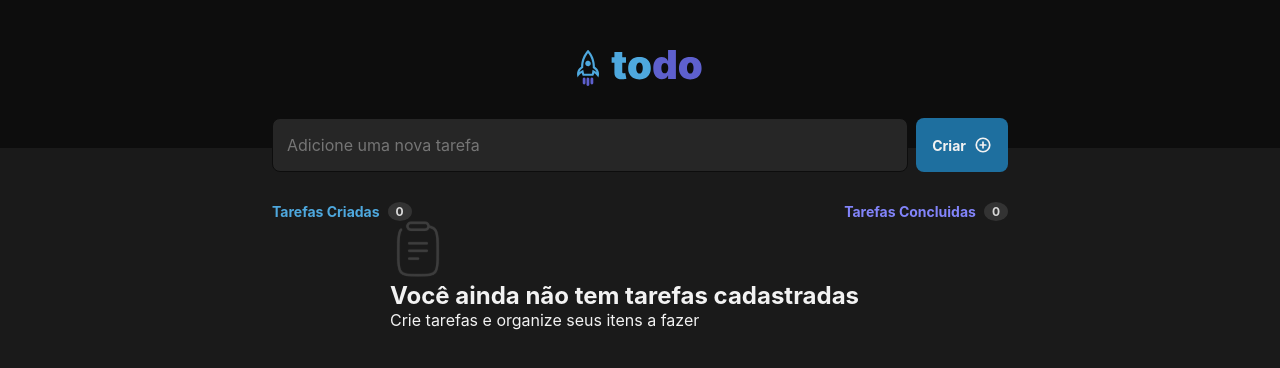
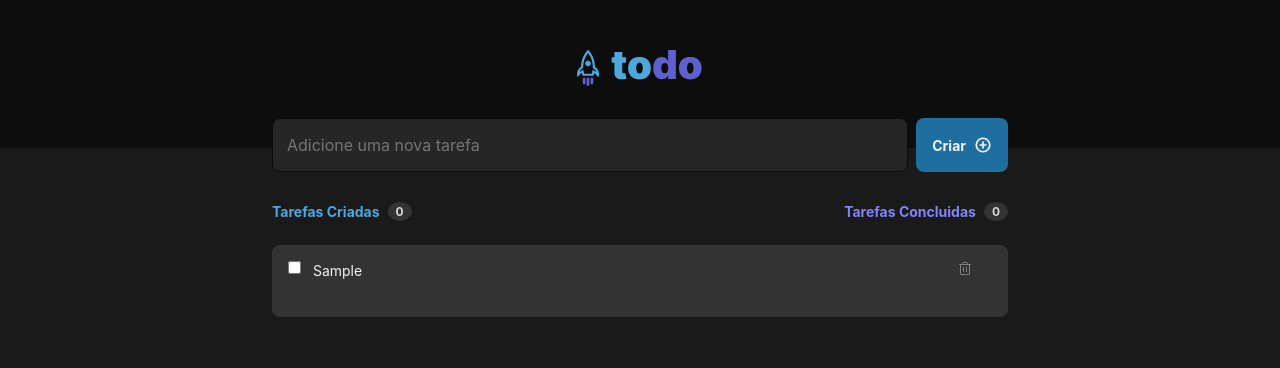
Before and after one commit to voncardoso/to-do-list, a React app: page / in a window 1280 px wide. Both pictures are taken after typing "Sample" into the empty fields and a click on the button "Criar". Shown: the top 368 px of the page. Built offline with nearby package versions, Linux system fonts and the light colour scheme; the HTML template or start-up script is replaced by a standard one.

Commit message:
fubnction dele task finalizada

```diff
--- a/src/App.tsx
+++ b/src/App.tsx
@@ -1,20 +1,18 @@
-import { useState } from 'react'
-import { Header } from './components/Header'
-import { NewTask } from './components/NewTask'
-import { Tasks } from './components/Tasks'
-
+import { useState } from "react";
+import { Header } from "./components/Header";
+import { NewTask } from "./components/NewTask";
+import { Tasks } from "./components/Tasks";
 
 function App() {
-
+  const [dataTakes, setDataTakes] = useState<any>([]);
   return (
     <section>
-      <Header/>
+      <Header />
       <main>
-        <NewTask/>
-        <Tasks/>
+        <NewTask />
       </main>
     </section>
-  )
+  );
 }
 
-export default App
+export default App;
--- a/src/components/NewTask.tsx
+++ b/src/components/NewTask.tsx
@@ -1,11 +1,13 @@
 import { PlusCircle } from "phosphor-react";
 import { ChangeEvent, FormEvent, useState } from "react";
 import styles from "./NewTask.module.css";
+import { Tasks } from "./Tasks";
 
 export function NewTask() {
   const [takesText, setTakesText] = useState("");
   const [dataTakes, setDataTakes] = useState<any>([]);
 
+  // criar a o item na to-do list
   function handleCreateNewToDo(event: FormEvent) {
     event.preventDefault();
 
@@ -13,12 +15,21 @@ export function NewTask() {
     setTakesText("");
   }
 
+  // pegar o evento da input
   function handleNewTaskesChenge(event: ChangeEvent<HTMLInputElement>) {
     setTakesText(event.target.value);
   }
 
-  console.log("data", dataTakes);
+  function deleteTasks(task: string) {
+    const taskTextDelete = dataTakes.filter((taskItem: string) => {
+      return taskItem !== task;
+    });
+
+    setDataTakes(taskTextDelete);
+  }
+
   return (
+    <>
       <form onSubmit={handleCreateNewToDo} className={styles.form}>
         <input
           type="text"
@@ -31,5 +42,7 @@ export function NewTask() {
           <PlusCircle size={18} weight="bold" />
         </button>
       </form>
+      <Tasks data={dataTakes} onDeleteTasks={deleteTasks} />
+    </>
   );
 }
--- a/src/components/Tasks.module.css
+++ b/src/components/Tasks.module.css
@@ -1,22 +1,21 @@
-.tasks{
+.tasks {
   max-width: 736px;
   width: 100%;
   margin: 0 auto;
 }
-.header{
+.header {
   display: flex;
   justify-content: space-between;
   font-size: 0.875rem;
 }
 
-
-.header div{
+.header div {
   display: flex;
   gap: 8px;
   align-items: center;
 }
 
-.header div span{
+.header div span {
   background: var(--gray-400);
   padding: 2px 8px;
   border-radius: 50%;
@@ -25,18 +24,54 @@
   font-weight: bold;
 }
 
-
-.TasksCreate p{
+.TasksCreate p {
   color: var(--blue);
   font-weight: bold;
 }
 
-.finished p{
+.finished p {
   color: var(--purple);
   font-weight: bold;
 }
 
-.empty{
+.empty {
   width: 500px;
   margin: 0 auto;
 }
+
+.info {
+  margin-top: 24px;
+  width: 100%;
+}
+
+.info li {
+  display: flex;
+  align-items: start;
+  gap: 12px;
+  background: var(--gray-400);
+  padding: 1rem;
+  border-radius: 8px;
+  margin-bottom: 12px;
+  height: 72px;
+}
+
+.info li p {
+  max-width: 632px;
+  width: 100%;
+  word-wrap: break-word;
+  font-size: 0.874rem;
+  line-height: 140%;
+}
+
+.info button {
+  cursor: pointer;
+  line-height: 0; /*// centraliza o img no button*/
+  border: none;
+  background: transparent;
+  color: var(--gray-300);
+}
+
+.info button:hover {
+  background: var(--gray-400);
+  color: var(--danger);
+}
--- a/src/components/Tasks.tsx
+++ b/src/components/Tasks.tsx
@@ -1,8 +1,15 @@
+import { Trash } from "phosphor-react";
 import styles from "./Tasks.module.css";
 import Clipboard from "../assets/Clipboard.svg";
+import ImgDelete from "../assets/trash.svg";
 import { useState } from "react";
 
-export function Tasks() {
+interface ArryTakes {
+  data: [];
+  onDeleteTasks: (task: string) => void;
+}
+
+export function Tasks({ data, onDeleteTasks }: ArryTakes) {
   return (
     <section className={styles.tasks}>
       <header className={styles.header}>
@@ -17,6 +24,7 @@ export function Tasks() {
         </div>
       </header>
 
+      {data.length === 0 ? (
         <div className={styles.empty}>
           <img src={Clipboard} alt="" />
           <div>
@@ -24,6 +32,25 @@ export function Tasks() {
             <p>Crie tarefas e organize seus itens a fazer</p>
           </div>
         </div>
+      ) : (
+        <ul className={styles.info}>
+          {data.map((task) => {
+            return (
+              <li>
+                <input type="checkbox" />
+                <p>{task}</p>
+                <button
+                  onClick={() => {
+                    onDeleteTasks(task);
+                  }}
+                >
+                  <Trash />
+                </button>
+              </li>
+            );
+          })}
+        </ul>
+      )}
     </section>
   );
 }
--- a/src/global.css
+++ b/src/global.css
@@ -1,37 +1,44 @@
-:root{
+:root {
   --white: #fff;
 
-    --purple: #8284FA;
-    --purple-dark: #5E60CE;
+  --purple: #8284fa;
+  --purple-dark: #5e60ce;
 
-    --blue: #4EA8DE;
-    --blue-dark: #1E6F9F;
+  --blue: #4ea8de;
+  --blue-dark: #1e6f9f;
 
-    --gray-100: #F2F2F2;
-    --gray-200: #D9D9D9;
+  --gray-100: #f2f2f2;
+  --gray-200: #d9d9d9;
   --gray-300: #808080;
   --gray-400: #333333;
   --gray-500: #262626;
-    --gray-600: #1A1A1A;
-    --gray-700: #0D0D0D;
+  --gray-600: #1a1a1a;
+  --gray-700: #0d0d0d;
 
-    --danger: #E25858;
+  --danger: #e25858;
 }
 
-*{
+* {
   margin: 0;
   padding: 0;
   box-sizing: border-box;
 }
 
-body{
+body {
   background: var(--gray-600);
   color: var(--gray-100);
   -webkit-font-smoothing: antialiased;
 }
 
-body, input, textarea, button{
-    font-family: 'Inter', sans-serif;
+ul {
+  list-style: none;
+}
+
+body,
+input,
+textarea,
+button {
+  font-family: "Inter", sans-serif;
   font-weight: 400;
   font-size: 1rem;
 }
```
Also changed, not shown: src/assets/trash.svg (added). Lines whose indentation alone changed are shown as unchanged.
